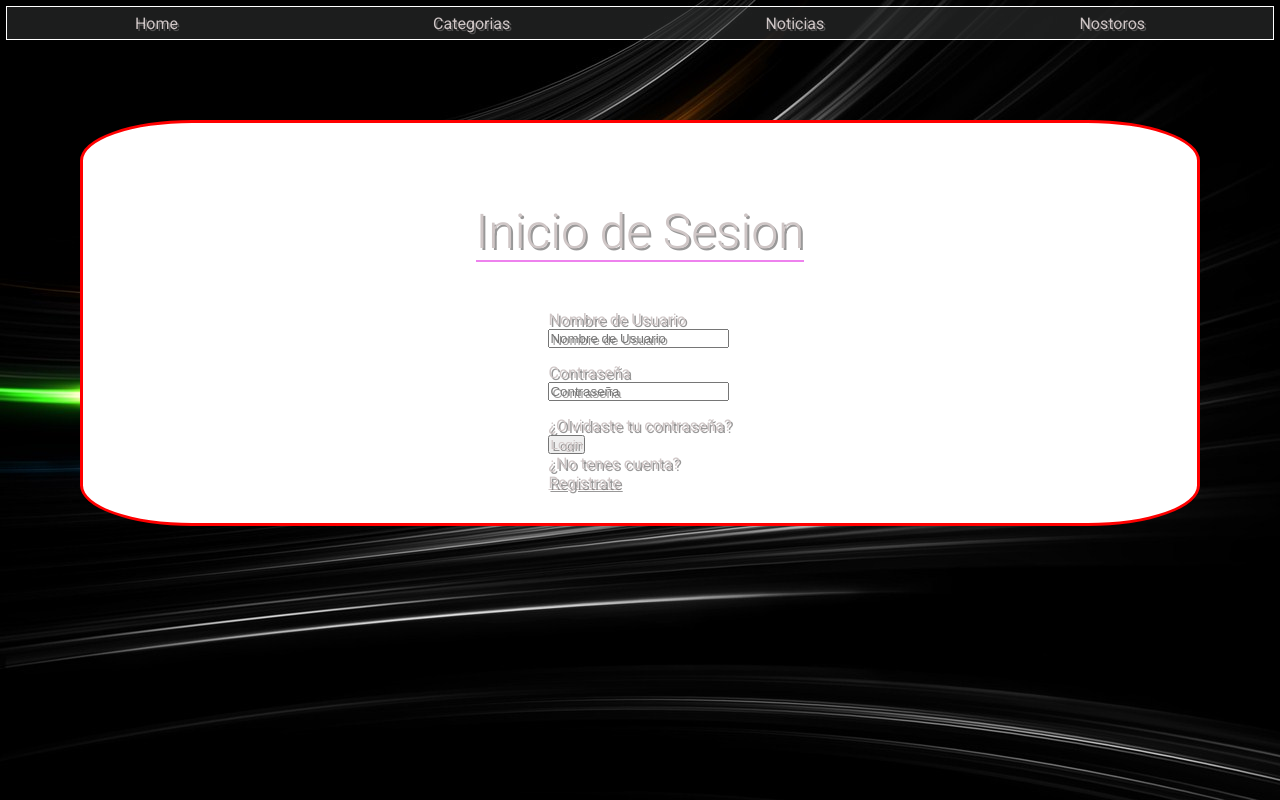
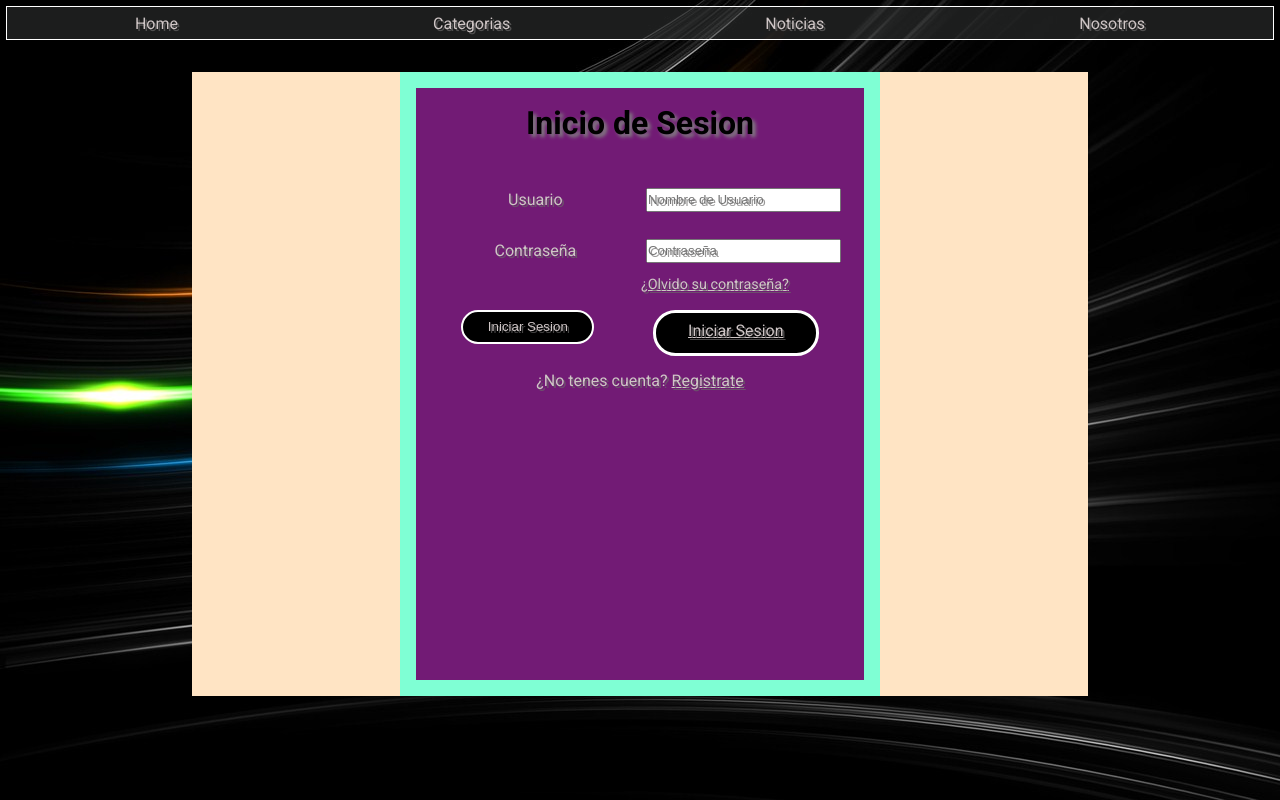
Before and after one commit to MatiasTortoriello/TStore, a plain HTML site: page pages/login.html in a window 1280 px wide. Drawn offline with Linux system fonts and the light colour scheme.

Commit message:
creacion login

```diff
--- a/pages/login.html
+++ b/pages/login.html
@@ -15,35 +15,29 @@
                 <li><a href="/pages/home.html">Home</a></li>
                 <li><a href="/pages/categorias.html">Categorias</a></li>
                 <li><a href="#">Noticias</a></li>
-                <li><a href="/pages/nosotros.html">Nostoros</a></li>
+                <li><a href="/pages/nosotros.html">Nosotros</a></li>
             </ul>
         </nav>
     </header>
-    <div class="formulario">
-        <h1>Inicio de Sesion</h1>
-        <form>
-            <!--Usuario-->
-            <div class="username">
-                <label>Nombre de Usuario</label>
-                <input type="text" class="campos-login" required
-                    placeholder="Nombre de Usuario">
-            </div>
-            <!--Contraseña-->
-            <div class="password">
-                <label>Contraseña</label><input type="password" class="campos-login" required placeholder="Contraseña">
-            </div>
-            <div class="recordar">¿Olvidaste tu contraseña?</div>
-            <!--Login button-->
-            <input type="submit" value="Login">
-            <div>
-                <p>¿No tenes cuenta?</p>
-                <a href="/pages/registro.html" class="registro">Registrate</a>
-            </div>
-        </form>
-    </div>
 
-    </div>
+    <main id="main-login">
+        <section>
+            <article>
+                <h1>Inicio de Sesion</h1>
+                <form class="form-login">
+                    <label class="campos-login">Usuario</label> <input type="text" placeholder="Nombre de Usuario"
+                        required class="campos-login">
+                    <label class="campos-login">Contraseña</label> <input type="password" placeholder="Contraseña"
+                        required class="campos-login">
+                    <a href="home.html" class="contrasenia-olvidada-login">¿Olvido su contraseña?</a>
 
+                   <input type="submit" value="Iniciar Sesion" class="button-login">
+                    <a href="home.html" class="button-login">Iniciar Sesion</a>
+                    <span>¿No tenes cuenta? <a href="registro.html">Registrate</a></span>
+                </form>
+            </article>
+        </section>
+    </main>
 
 
 </html>
--- a/styles/styles.css
+++ b/styles/styles.css
@@ -19,7 +19,7 @@ body {
 
 /**********SECCIÓN LOGIN**********/
 
-#logeo{
+#logeo {
     margin: 0;
     padding: 0;
     font-family: 'Roboto', sans-serif;
@@ -27,67 +27,79 @@ body {
 
 }
 
-.logearse{
-    display: flex;
-    margin: 0;
-    padding: 0;
-    height: 100vw;
+#main-login{
+    background-color: bisque;
+    width: 70%;
+    margin: auto;
 
 }
 
-#login p{
-    border: solid 1px black;
-    padding: 10px;
-    text-decoration: none;
+#main-login section{
+    margin: 2em auto;
+    width: 50%;
+    background-color: aquamarine;
+    padding: 1em;
 }
 
-.titulo {
-    display:flex;
-    flex-direction: column;
-    align-items: center;
-    margin: 1rem;
+#main-login h1{
+    font-size: 2em;
+    text-align: center;
+    margin-bottom: 2rem;
+    color: black;
+    text-shadow: 0.1em 0.1em 0.12em grey;
 }
 
-.formulario{
-    display: flex;
-    flex-direction: column;
-    justify-content: center;
-    align-items: center;
-    background-color: white;
-    height: 400px;
-    border: 3px solid red;
-    margin: 5rem 5rem;
-    border-radius: 10%;
+.campos-login{
+    display: block;
+    width: calc(50% - 1em);
+    align-items: baseline;
+    margin: 1em auto;
 
 }
 
-.formulario h1{
-    font-size: 3em;
-    margin: 1em;
-    border-bottom: 2px solid violet;
-    font-weight: 300;
-    flex-direction: row;
+.contrasenia-olvidada-login{
+    padding: 0;
+    margin: 0;
+    margin-left: 10.4em;
+    margin-bottom: 1.2em;
+    font-size: 0.9em;
+}
+
+.campos-login input{
+    text-shadow: none;
+    font-style: italic;
+}
+
+.button-login{
+    width: 10em;
+    height: 2.5em;
+    border: 0.1em solid white;
+    border-width: 0.2em;
+    border-radius: 1.4em;
+    background-color: black;
+    margin-bottom: 0.9em;
+    line-height: 2.2em;
 
 }
 
-form{
-    justify-content: flex-start;
+
+#main-login article{
+    padding: 1em;
+    background-color: rgb(114, 27, 117);
+    height: 70%;
+    text-align: center;
 }
 
-.campos-login{
+.form-login{
     display: flex;
-    flex-direction: column;
-    margin-bottom: 15px;
-    box-shadow: none;
+    flex-wrap: wrap;
+    justify-content: space-around;
 }
 
-label{
-    margin-bottom: 25px;
-}
 
 /**************SECCIÓN BOTONERA****************/
 
-.botonera-nav{
+.botonera-nav {
     list-style: none;
     background-color: rgba(67, 71, 71, 0.418);
     margin: 0.5%;
@@ -100,7 +112,7 @@ label{
     justify-content: space-around;
 }
 
-.botonera-nav ul li{
+.botonera-nav ul li {
     display: flex;
     align-items: center;
     justify-content: center;
@@ -108,21 +120,21 @@ label{
     padding: 0.4rem;
 }
 
-.botonera-nav ul li:hover{
+.botonera-nav ul li:hover {
     background-color: rgba(250, 235, 215, 0.103);
 }
 
-.botonera-nav ul li a{
+.botonera-nav ul li a {
     text-decoration: none;
     align-items: center;
 }
 
-.img-team{
+.img-team {
     width: 600;
     height: 800;
 }
 
-#noticia{
+#noticia {
     font-size: x-large;
     color: red;
     display: flex;
```
Also changed, not shown: index.html (+20 -6 lines), pages/home.html (+0 -1 lines).
